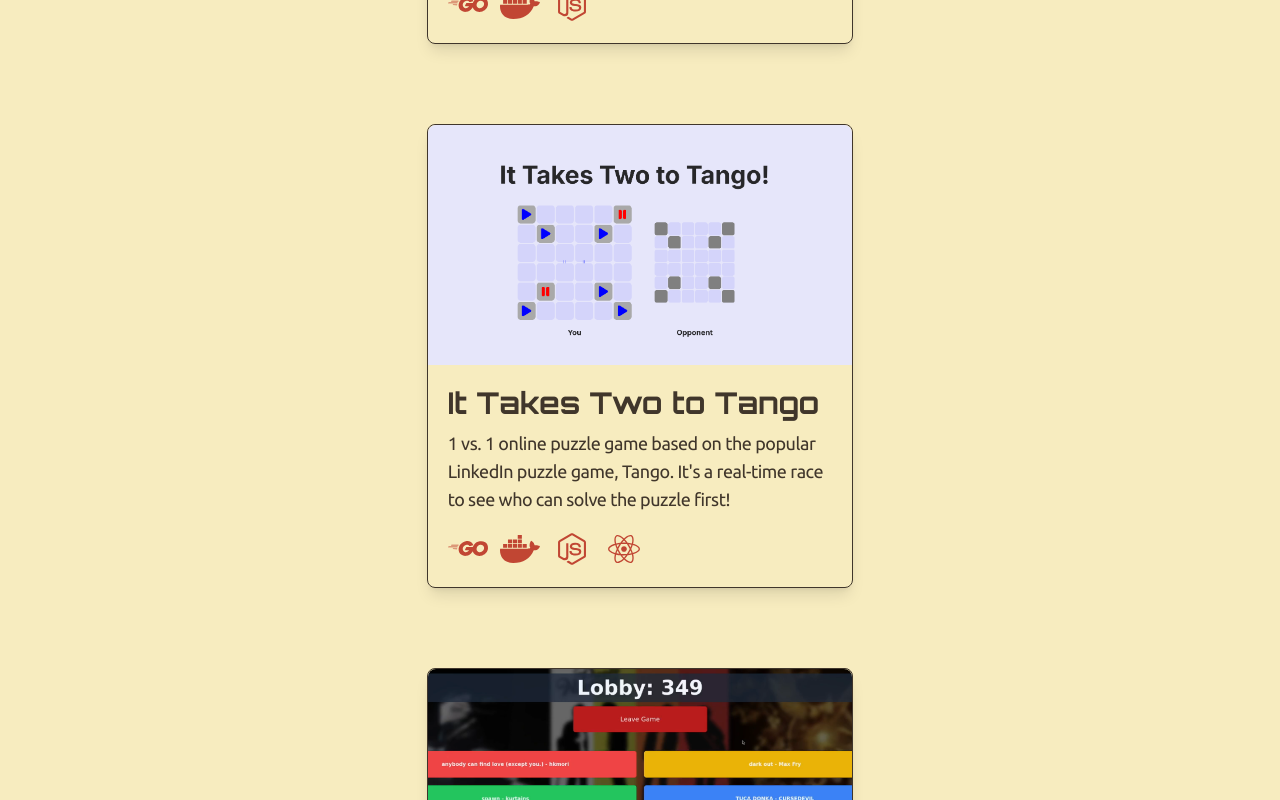
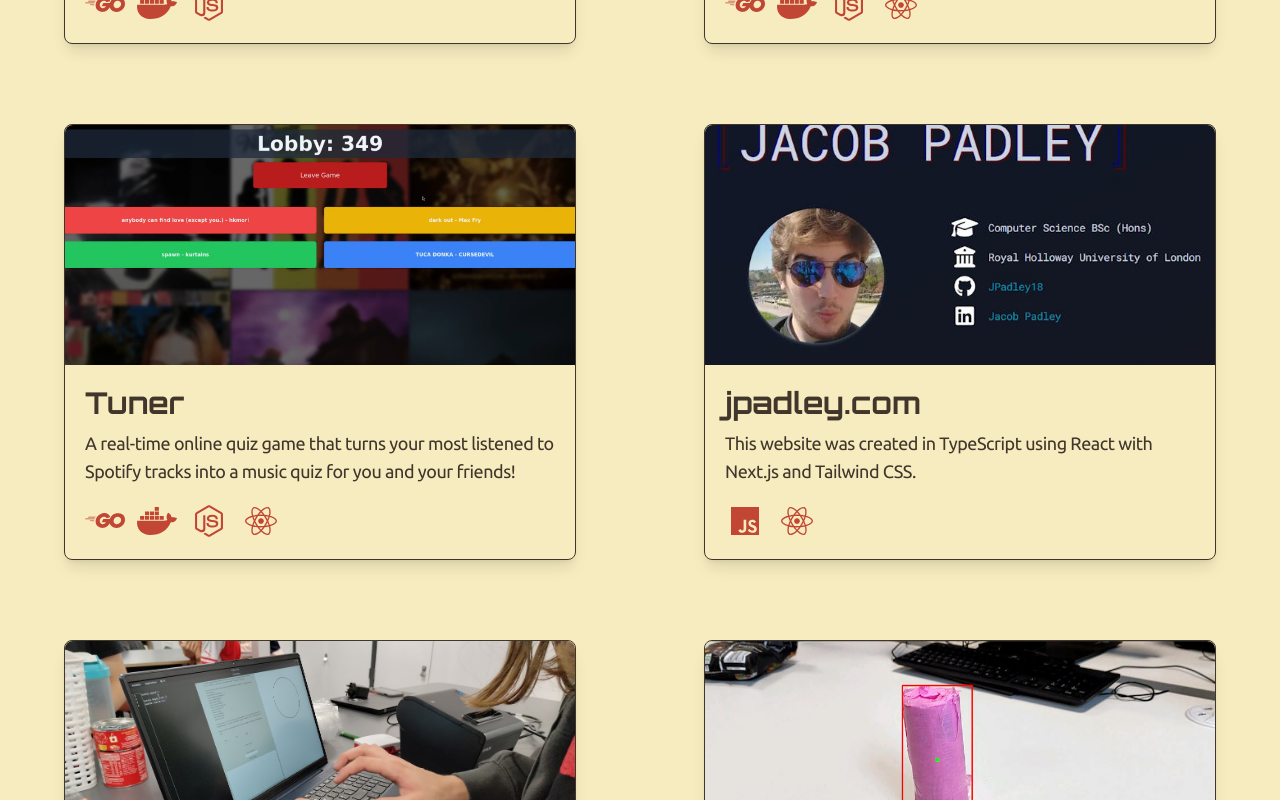
Before and after one commit to JPadley18/jpadley.com, a Next.js app: page / in a window 1280 px wide. Shown: the part 1240-2040 px from the top of the page. Built offline with nearby package versions, Linux system fonts and the light colour scheme.

Commit message:
Double up the project columns on desktop

```diff
--- a/components/project.tsx
+++ b/components/project.tsx
@@ -13,7 +13,7 @@ export default function Project({ id, thumbnail, title, description, longDescrip
     return (
         <>
             <ProjectModal modalName={id} modalTitle={title} modalContent={longDescription} icons={icons} gallery={gallery} links={links} modalProps={modalProps} />
-            <div className="w-3/4 lg:w-1/2 xl:w-1/3 bg-slate-900 border border-text shadow-lg hover:scale-105 transition-transform mx-auto mt-20 rounded-lg hover:cursor-pointer" onClick={() => modalProps.setOpenModal(id)}>
+            <div className="w-3/4 lg:w-4/5 bg-slate-900 border border-text shadow-lg hover:scale-105 transition-transform mx-auto mt-20 rounded-lg hover:cursor-pointer" onClick={() => modalProps.setOpenModal(id)}>
                 <Image src={thumbnail} placeholder="blur" alt="Project photo" className="object-cover w-full h-60 rounded-t-lg" />
                 <div className="p-5">
                     <h2 className={`${orbitron.className} text-2xl sm:text-3xl font-bold`}>{title}</h2>
--- a/pages/index.tsx
+++ b/pages/index.tsx
@@ -47,6 +47,7 @@ export default function Home() {
             <Divider />
             <SubTitle text="My Projects" />
 
+            <div className="lg:grid lg:grid-cols-2">
                 <Project id="cordle" thumbnail={cordleThumbnail}
                 title="Cordle"
                 description="Competitive Wordle bot for Discord. Complete with an elo system so that you can prove that you're better than your friends once and for all."
@@ -109,7 +110,7 @@ export default function Home() {
                     <StatEntry key="devpost" icon={faLink} text="HackSussex Devpost Page" href="https://devpost.com/software/tuner-47zkyn" />,
                 ]}
                 icons={[faGolang, faDocker, faNodeJs, faReact]}
-            modalProps={modalProps} />c
+                modalProps={modalProps} />
 
                 <Project id="padley-tech" thumbnail={padleyThumbnail}
                 title="jpadley.com"
@@ -181,5 +182,6 @@ export default function Home() {
                 icons={[faPython, faRaspberryPi]}
                 modalProps={modalProps} />
             </div>
+        </div>
     )
 }
```
Lines whose indentation alone changed are shown as unchanged.
